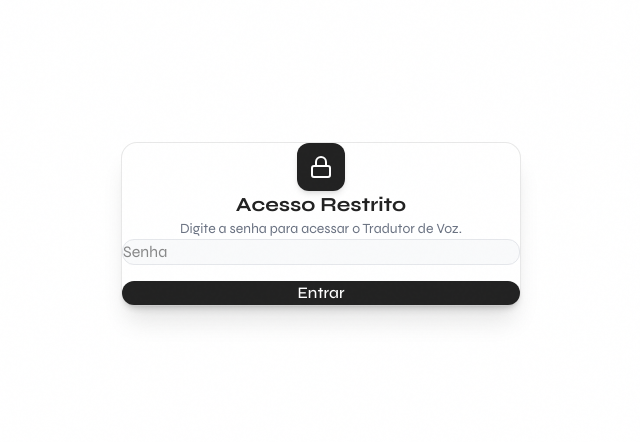
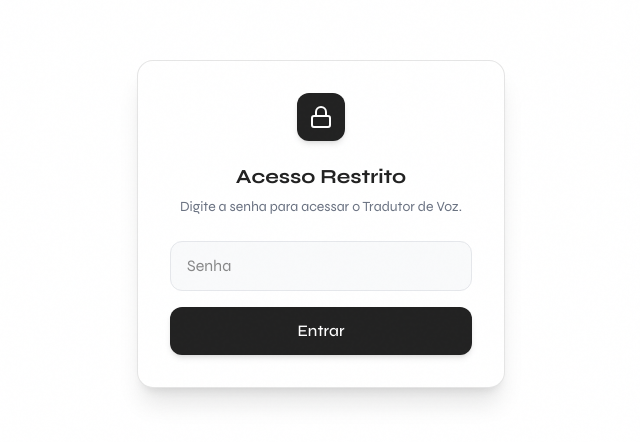
Before and after one commit to nathanquiem/tradutor-andressa, a Next.js app: page / in a window 1280 px wide. Shown: the part 176-618 px from the top of the page, without its empty margins (319-959 px from the left). Built offline with nearby package versions, Linux system fonts and the light colour scheme; a web font is replaced by a local one.

Commit message:
fix: layout issues on PWA banner and login block by enforcing explicit styling

```diff
--- a/src/app/page.tsx
+++ b/src/app/page.tsx
@@ -135,18 +135,24 @@ export default function Home() {
 
   if (!isAuthenticated) {
     return (
-      <main className="flex flex-col items-center justify-center px-4 w-full h-[80vh] max-w-[400px]">
-        <div className="bg-white border border-[#222222]/10 p-8 rounded-2xl shadow-xl w-full flex flex-col items-center">
-          <div className="w-12 h-12 bg-[#222222] rounded-xl flex items-center justify-center mb-6 shadow-md">
-            <svg viewBox="0 0 24 24" fill="none" className="w-6 h-6 text-white" stroke="currentColor" strokeWidth="2" strokeLinecap="round" strokeLinejoin="round">
+      <main className="flex flex-col items-center justify-center w-full" style={{ padding: '0 1rem', minHeight: '80vh', maxWidth: '400px', margin: '0 auto' }}>
+        <div
+          className="bg-white rounded-2xl shadow-xl w-full flex flex-col items-center"
+          style={{ padding: '2rem', border: '1px solid rgba(0,0,0,0.1)' }}
+        >
+          <div
+            className="bg-[#222222] rounded-xl flex items-center justify-center shadow-md"
+            style={{ width: '3rem', height: '3rem', marginBottom: '1.5rem' }}
+          >
+            <svg viewBox="0 0 24 24" fill="none" className="text-white" style={{ width: '1.5rem', height: '1.5rem' }} stroke="currentColor" strokeWidth="2" strokeLinecap="round" strokeLinejoin="round">
               <rect x="3" y="11" width="18" height="11" rx="2" ry="2"></rect>
               <path d="M7 11V7a5 5 0 0 1 10 0v4"></path>
             </svg>
           </div>
-          <h1 className="text-xl font-bold text-[#222222] mb-2 font-[family-name:var(--font-syne)]">Acesso Restrito</h1>
-          <p className="text-sm text-gray-500 mb-6 text-center">Digite a senha para acessar o Tradutor de Voz.</p>
+          <h1 className="font-bold text-[#222222] font-[family-name:var(--font-syne)]" style={{ fontSize: '1.25rem', marginBottom: '0.5rem', lineHeight: '1.2' }}>Acesso Restrito</h1>
+          <p className="text-gray-500 text-center" style={{ fontSize: '0.875rem', marginBottom: '1.5rem', lineHeight: '1.4' }}>Digite a senha para acessar o Tradutor de Voz.</p>
 
-          <form onSubmit={handleLogin} className="w-full flex flex-col gap-4">
+          <form onSubmit={handleLogin} className="w-full flex flex-col" style={{ gap: '1rem' }}>
             <div>
               <input
                 type="password"
@@ -156,13 +162,19 @@ export default function Home() {
                   setPasswordInput(e.target.value);
                   setAuthError(false);
                 }}
-                className={`w-full px-4 py-3 rounded-xl border ${authError ? 'border-red-500 bg-red-50' : 'border-gray-200 bg-gray-50'} outline-none focus:border-[#222222] transition-colors`}
+                className={`w-full rounded-xl outline-none transition-colors`}
+                style={{
+                  padding: '0.75rem 1rem',
+                  backgroundColor: authError ? '#fef2f2' : '#f9fafb',
+                  border: authError ? '1px solid #ef4444' : '1px solid #e5e7eb',
+                }}
               />
-              {authError && <p className="text-xs text-red-500 mt-2 ml-1">Senha incorreta</p>}
+              {authError && <p className="text-red-500" style={{ fontSize: '0.75rem', marginTop: '0.5rem', marginLeft: '0.25rem' }}>Senha incorreta</p>}
             </div>
             <button
               type="submit"
-              className="w-full bg-[#222222] hover:bg-[#111111] text-white font-medium py-3 rounded-xl transition-colors shadow-md"
+              className="w-full bg-[#222222] hover:bg-[#111111] text-white font-medium rounded-xl transition-colors shadow-md"
+              style={{ padding: '0.75rem 0', height: '3rem' }}
             >
               Entrar
             </button>
--- a/src/components/PWAInstallBanner.tsx
+++ b/src/components/PWAInstallBanner.tsx
@@ -102,29 +102,37 @@ export function PWAInstallBanner() {
         className="fixed bottom-0 left-0 right-0 z-[999] px-4 pb-6 pt-1 sm:bottom-6 sm:left-auto sm:right-6 sm:max-w-sm"
         style={{ animation: 'slideUp 0.35s cubic-bezier(0.34, 1.56, 0.64, 1) both' }}
       >
-        <div className="relative rounded-2xl bg-white border border-[#222222]/10 shadow-2xl overflow-hidden">
+        <div
+          className="relative rounded-2xl bg-white shadow-2xl overflow-hidden pointer-events-auto"
+          style={{ border: '1px solid rgba(0,0,0,0.1)' }}
+        >
           {/* Accent line */}
-          <div className="h-1 w-full bg-gradient-to-r from-[#222222] via-[#4a9c71] to-[#222222]" />
+          <div className="w-full bg-gradient-to-r from-[#222222] via-[#4a9c71] to-[#222222]" style={{ height: '4px' }} />
 
-          <div className="p-5">
-            <div className="flex items-start justify-between gap-3 mb-4">
-              <div className="flex items-center gap-3">
-                <div className="relative flex-shrink-0 bg-[#222222] p-2 rounded-xl shadow-lg">
+          <div style={{ padding: '1.25rem' }}>
+            <div className="flex items-start justify-between mb-4" style={{ gap: '0.75rem' }}>
+              <div className="flex items-center" style={{ gap: '0.75rem' }}>
+                <div
+                  className="relative flex-shrink-0 bg-[#222222] rounded-xl shadow-lg flex items-center justify-center"
+                  style={{ width: '3rem', height: '3rem', padding: '0.5rem' }}
+                >
                   <img
                     src="/globe.svg"
                     alt="Tradutor"
-                    className="w-8 h-8 filter invert"
+                    className="filter invert"
+                    style={{ width: '100%', height: '100%' }}
                   />
                 </div>
                 <div>
                   <p className="font-bold text-[#222222] text-sm leading-tight">Tradutor de Voz</p>
-                  <p className="text-xs text-gray-500 mt-0.5">Ferramenta Rápida</p>
+                  <p className="text-gray-500" style={{ fontSize: '11px', marginTop: '2px' }}>Ferramenta Rápida</p>
                 </div>
               </div>
               <button
                 onClick={handleDismiss}
-                className="flex-shrink-0 p-1 rounded-lg text-gray-400 hover:text-gray-700 hover:bg-gray-100 transition-colors font-bold text-lg leading-none"
+                className="flex-shrink-0 rounded-lg text-gray-400 hover:text-gray-700 hover:bg-gray-100 transition-colors font-bold leading-none flex items-center justify-center"
                 aria-label="Fechar"
+                style={{ padding: '0.5rem', width: '2rem', height: '2rem', fontSize: '1.25rem' }}
               >
                 ×
               </button>
@@ -135,33 +143,44 @@ export function PWAInstallBanner() {
             </p>
 
             {isIOSDevice ? (
-              <div className="rounded-xl bg-gray-50 border border-gray-100 p-3 mb-4">
+              <div
+                className="rounded-xl bg-gray-50 border border-gray-100 mb-4"
+                style={{ padding: '0.75rem' }}
+              >
                 <p className="text-xs text-gray-700 font-medium mb-2">Como instalar no iPhone:</p>
-                <ol className="space-y-1.5">
-                  <li className="flex items-center gap-2 text-xs text-gray-600">
-                    <span className="flex-shrink-0 w-5 h-5 rounded-full bg-[#222222]/10 text-[#222222] flex items-center justify-center text-[10px] font-bold">1</span>
+                <ol style={{ display: 'flex', flexDirection: 'column', gap: '0.5rem' }}>
+                  <li className="flex items-center text-xs text-gray-600" style={{ gap: '0.5rem' }}>
+                    <span
+                      className="flex-shrink-0 rounded-full font-bold flex items-center justify-center"
+                      style={{ backgroundColor: 'rgba(34,34,34,0.1)', color: '#222222', width: '1.25rem', height: '1.25rem', fontSize: '10px' }}
+                    >1</span>
                     Toque no botão de <strong>Compartilhar</strong>
                   </li>
-                  <li className="flex items-center gap-2 text-xs text-gray-600">
-                    <span className="flex-shrink-0 w-5 h-5 rounded-full bg-[#222222]/10 text-[#222222] flex items-center justify-center text-[10px] font-bold">2</span>
+                  <li className="flex items-center text-xs text-gray-600" style={{ gap: '0.5rem' }}>
+                    <span
+                      className="flex-shrink-0 rounded-full font-bold flex items-center justify-center"
+                      style={{ backgroundColor: 'rgba(34,34,34,0.1)', color: '#222222', width: '1.25rem', height: '1.25rem', fontSize: '10px' }}
+                    >2</span>
                     Selecione <strong>&quot;Adicionar à Tela de Início&quot;</strong>
                   </li>
                 </ol>
               </div>
             ) : null}
 
-            <div className="flex gap-2">
+            <div className="flex" style={{ gap: '0.5rem' }}>
               {!isIOSDevice && (
                 <button
                   onClick={handleInstall}
-                  className="flex-1 flex items-center justify-center gap-2 bg-[#222222] hover:bg-[#111111] text-white text-sm font-semibold rounded-xl h-11 transition-colors shadow-lg"
+                  className="flex-1 flex items-center justify-center bg-[#222222] hover:bg-[#111111] text-white text-sm font-semibold rounded-xl transition-colors shadow-lg"
+                  style={{ height: '2.75rem' }}
                 >
                   Instalar Agora
                 </button>
               )}
               <button
                 onClick={handleDismiss}
-                className={`flex items-center justify-center text-gray-600 hover:text-[#222222] text-sm font-medium rounded-xl h-11 transition-colors border border-gray-200 hover:bg-gray-50 ${isIOSDevice ? 'flex-1' : 'px-4'}`}
+                className={`flex items-center justify-center text-gray-600 hover:text-[#222222] text-sm font-medium rounded-xl transition-colors border border-gray-200 hover:bg-gray-50 ${isIOSDevice ? 'flex-1' : ''}`}
+                style={{ height: '2.75rem', padding: isIOSDevice ? '0' : '0 1rem' }}
               >
                 Agora não
               </button>
```
